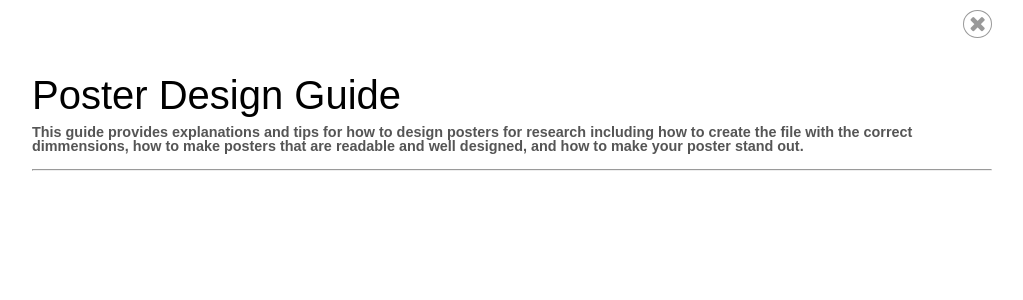
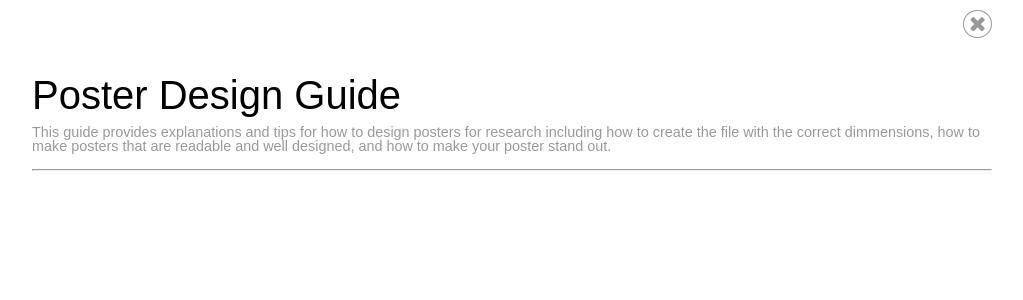
Before and after one commit to dwthurber/mshe-tech-tools, a Jekyll site: the page built from pages/posters.html, in a window 1280 px wide. Shown: the top 300 px of the page, without its empty margins (128-1151 px from the left). Built offline with Jekyll 4.4.1, drawn with Linux system fonts in a browser that asks for light colours; nearby versions of some CDN libraries.

Commit message:
updated design patterns

```diff
--- a/css/base.css
+++ b/css/base.css
@@ -13,7 +13,7 @@ footer {
     left: 0;
     height: 80px;
     width: 100%;
-    background-color: #ccc;
+    /*background-color: #ccc;*/
 }
 
 footer p {
@@ -186,9 +186,10 @@ header i:hover {
 }
 
 .subtitle {
-    color: #555;
+    color: #999;
     font-size: 0.9em;
     margin-top: -15px;
+    font-weight: 200;
 }
 
 .flex-container {
```
